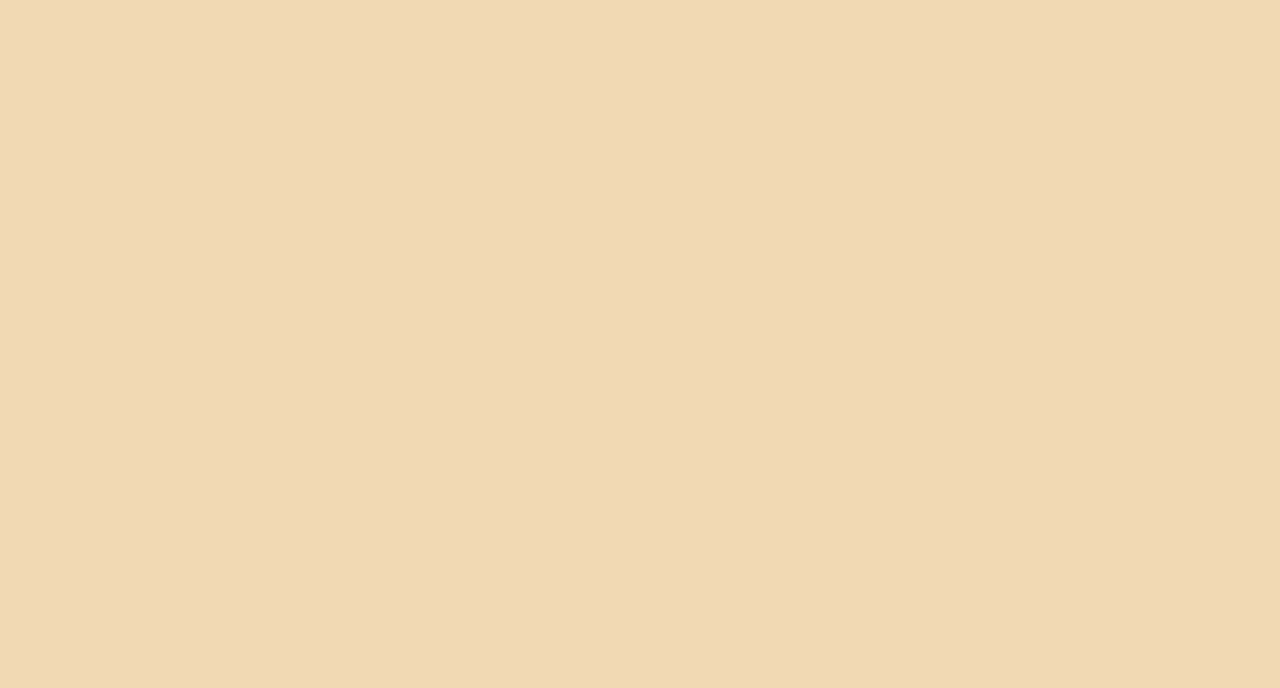
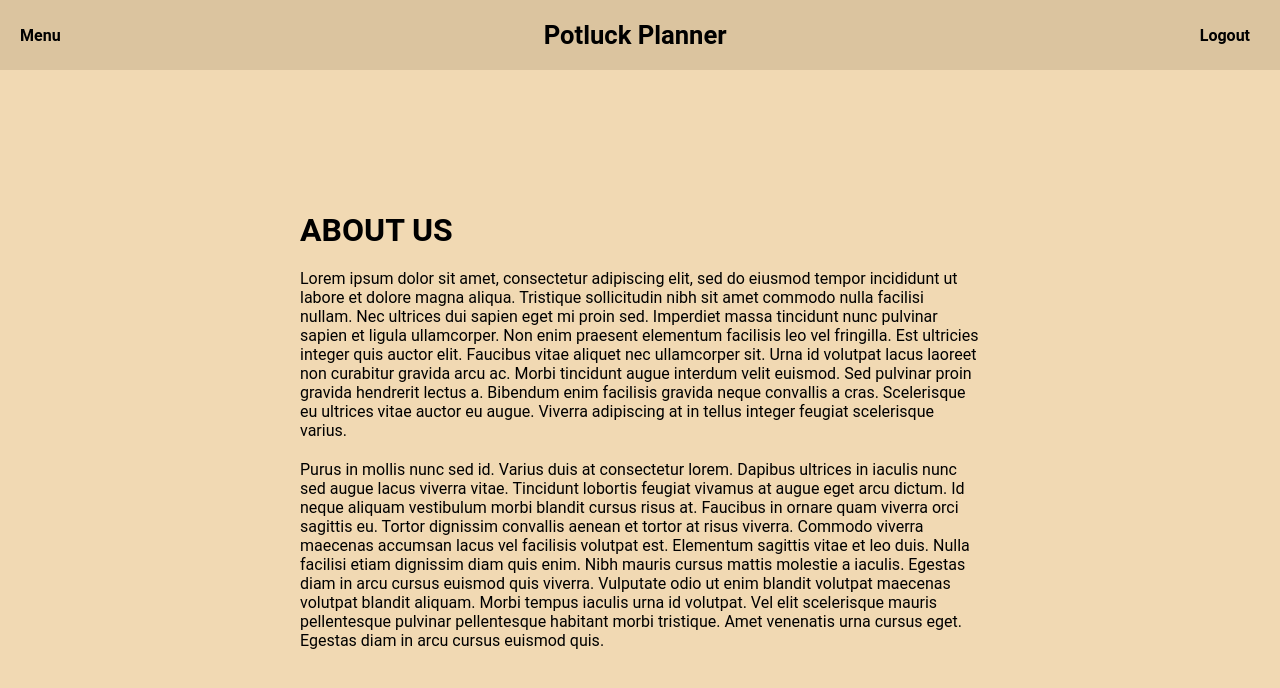
Before and after one commit to Build-Week-Potluck-Plannerr/front-end, a React (Create React App) app in the folder potluck-front-end/: page /about in a window 1280 px wide. Shown: the top 688 px of the page. Built offline with nearby package versions, Linux system fonts and the light colour scheme.

Commit message:
added about placeholder

```diff
--- a/potluck-front-end/src/App.js
+++ b/potluck-front-end/src/App.js
@@ -3,15 +3,17 @@ import { BrowserRouter as Router, Route } from "react-router-dom";
 import Home from "./components/Home";
 import Login from "./components/Login";
 import Registration from "./components/Registration";
+import Potluck from "./components/Potluck";
+import About from "./components/About";
+import PrivateRoute from "./utils/PrivateRoute";
 
-import PrivateRoute from "./utils/PrivateRoute";
-import Potluck from "./components/Potluck";
 
 function App() {
   return (
     <Router>
       <div>
         <Route exact path="/" component={Home} />
+        <Route path="/about" component={About} />
         {/* <PrivateRoute path="/potluck" component={Potluck} /> */}
         <Route path="/potluck" component={Potluck} />
         <Route path="/register" component={Registration} />
--- /dev/null
+++ b/potluck-front-end/src/components/About.js
@@ -0,0 +1,22 @@
+import React from 'react'
+import Nav from "./Nav";
+import "../styles/about.css"
+
+function About() {
+  return (
+    <div>
+      <Nav />
+      <div className="about-container">
+
+        <div className="about">
+          <h2>ABOUT US</h2>
+          <p>Lorem ipsum dolor sit amet, consectetur adipiscing elit, sed do eiusmod tempor incididunt ut labore et dolore magna aliqua. Tristique sollicitudin nibh sit amet commodo nulla facilisi nullam. Nec ultrices dui sapien eget mi proin sed. Imperdiet massa tincidunt nunc pulvinar sapien et ligula ullamcorper. Non enim praesent elementum facilisis leo vel fringilla. Est ultricies integer quis auctor elit. Faucibus vitae aliquet nec ullamcorper sit. Urna id volutpat lacus laoreet non curabitur gravida arcu ac. Morbi tincidunt augue interdum velit euismod. Sed pulvinar proin gravida hendrerit lectus a. Bibendum enim facilisis gravida neque convallis a cras. Scelerisque eu ultrices vitae auctor eu augue. Viverra adipiscing at in tellus integer feugiat scelerisque varius.</p>
+
+          <p>Purus in mollis nunc sed id. Varius duis at consectetur lorem. Dapibus ultrices in iaculis nunc sed augue lacus viverra vitae. Tincidunt lobortis feugiat vivamus at augue eget arcu dictum. Id neque aliquam vestibulum morbi blandit cursus risus at. Faucibus in ornare quam viverra orci sagittis eu. Tortor dignissim convallis aenean et tortor at risus viverra. Commodo viverra maecenas accumsan lacus vel facilisis volutpat est. Elementum sagittis vitae et leo duis. Nulla facilisi etiam dignissim diam quis enim. Nibh mauris cursus mattis molestie a iaculis. Egestas diam in arcu cursus euismod quis viverra. Vulputate odio ut enim blandit volutpat maecenas volutpat blandit aliquam. Morbi tempus iaculis urna id volutpat. Vel elit scelerisque mauris pellentesque pulvinar pellentesque habitant morbi tristique. Amet venenatis urna cursus eget. Egestas diam in arcu cursus euismod quis.</p>
+        </div>
+      </div>
+    </div>
+  )
+}
+
+export default About
--- /dev/null
+++ b/potluck-front-end/src/styles/about.css
@@ -0,0 +1,35 @@
+* {
+  margin: 0;
+  padding: 0;
+  box-sizing: border-box;
+}
+
+:root {
+  --background-color: #f1d9b3;
+  --background-color2: #c4ac87;
+  --background-color3: #dbc49f;
+  --accent-color: #326068;
+  --accent-color2: #77352c;
+}
+
+.about-container {
+  display: flex;
+  align-items: center;
+  justify-content: center;
+  margin: 0 auto;
+  height: 90vh;
+  overflow: hidden;
+}
+
+.about {
+  max-width: 700px;
+}
+
+.about h2 {
+  font-size: 2rem;
+  padding: 10px;
+}
+
+.about p {
+  padding: 10px;
+}
```
